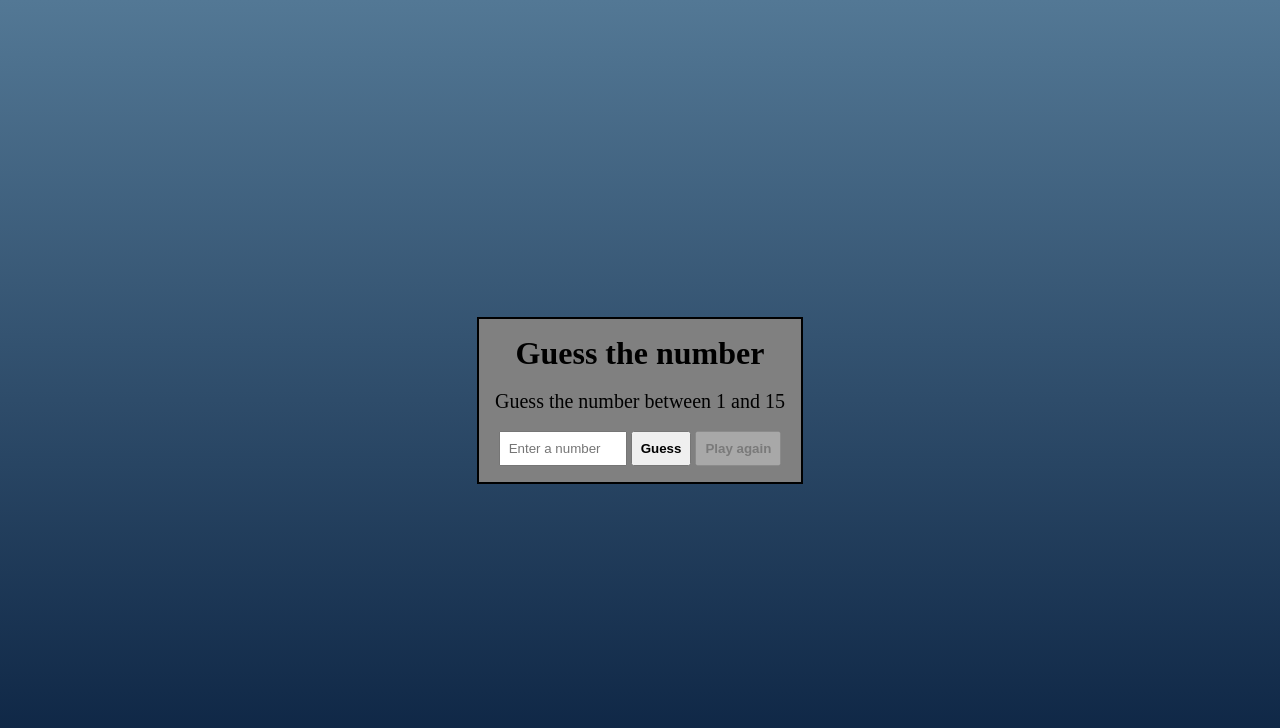
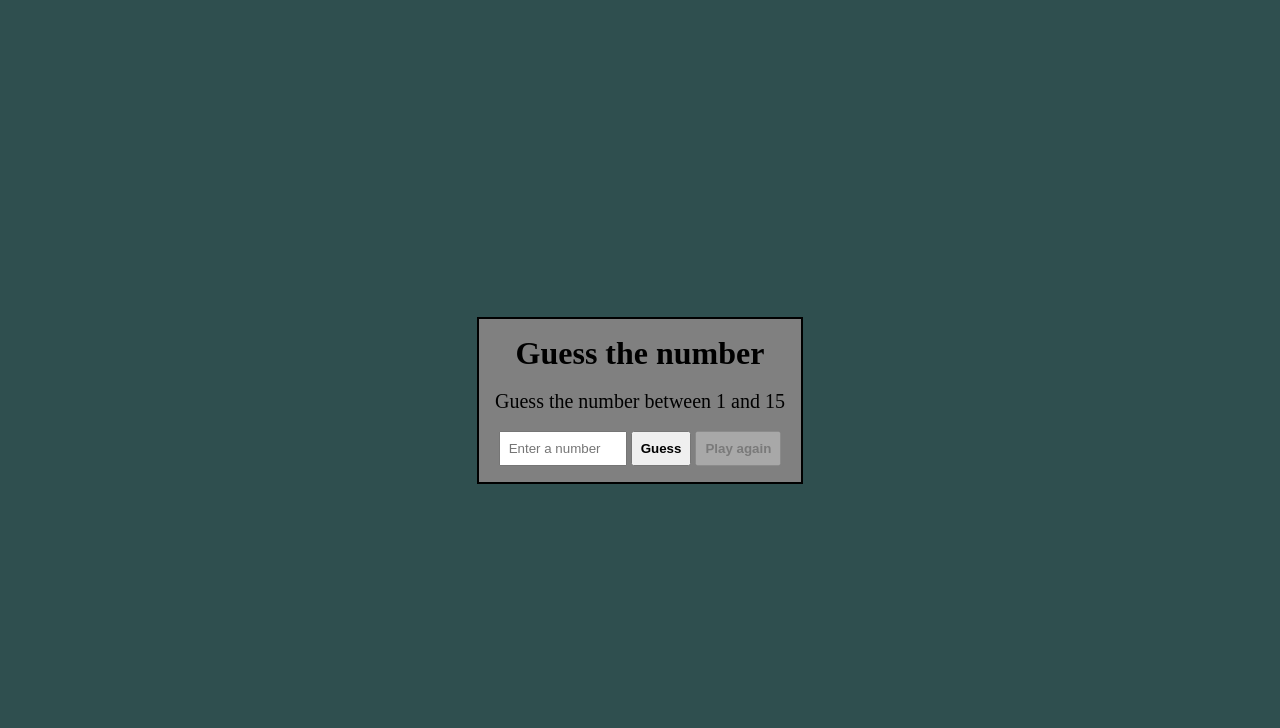
Before and after one commit to janceprnic/Number-guessing-game, a plain HTML site: page index.html in a window 1280 px wide. Drawn offline with Linux system fonts and the light colour scheme.

Commit message:
Add files via upload

```diff
--- a/style.css
+++ b/style.css
@@ -10,7 +10,7 @@
     position: fixed;
     display: grid;
     place-items: center;
-    background-image: linear-gradient(to top, #09203f 0%, #537895 100%);
+    background-color: darkslategrey;
 }
 
 .guess-div {
```
